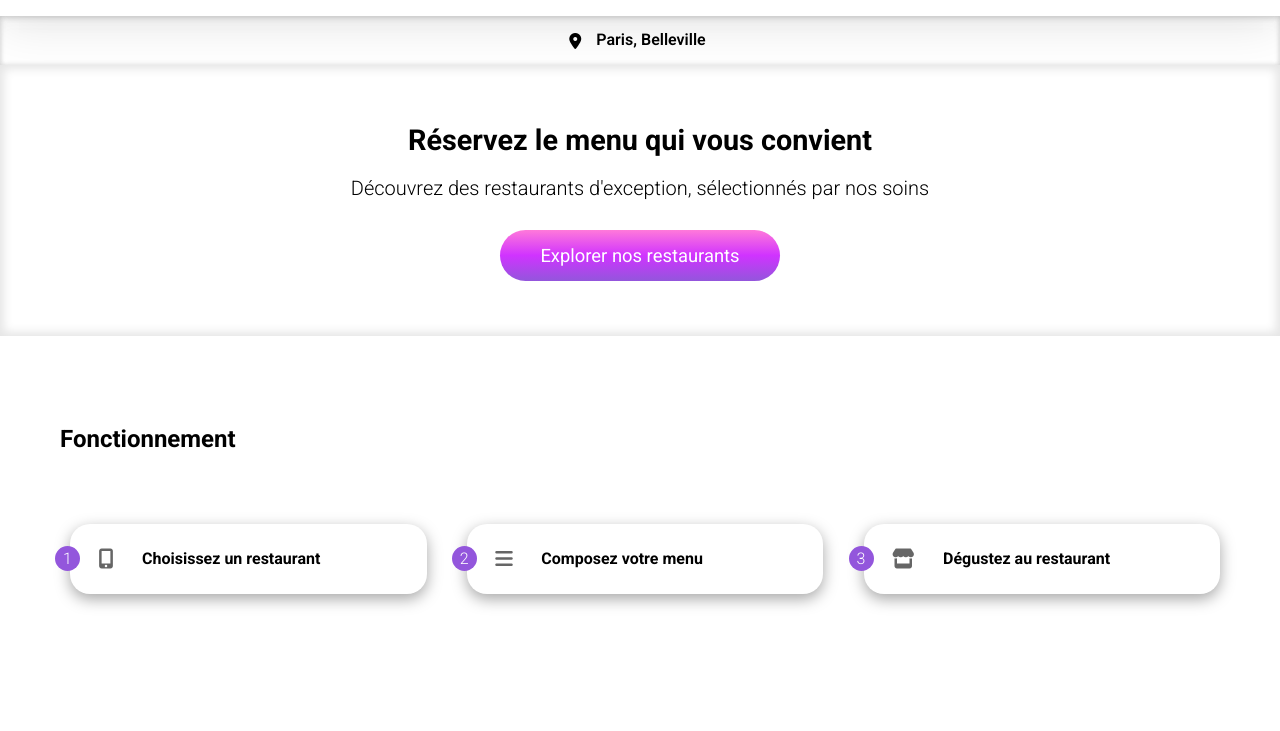
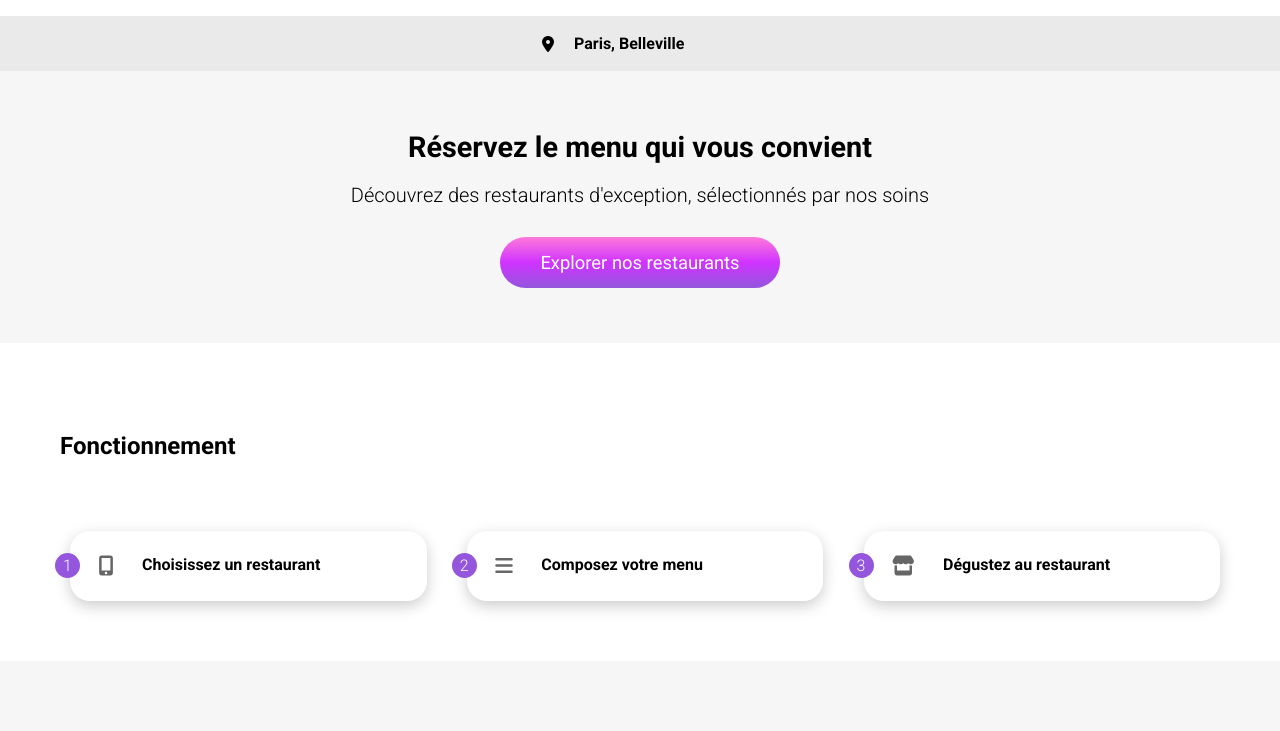
Before and after one commit to kuropng/P3-Formation, a plain HTML site: page accueil.html in a window 1280 px wide. Shown: the part 48-779 px from the top of the page. Drawn offline with Linux system fonts and the light colour scheme; a web font is replaced by a local one.

Commit message:
version final

```diff
--- a/accueil.html
+++ b/accueil.html
@@ -22,7 +22,7 @@
                 </div>
                 <div class="header-welcome__location width">
                     <i class="fa-solid fa-location-dot"></i>
-                    <p>Paris, Belleville</p>
+                    <input type="search" name="search_bar" value="Paris, Belleville" class="header-welcome__search">
                 </div>
             </div>
         </header>
--- a/sass/base/_reset.scss
+++ b/sass/base/_reset.scss
@@ -1,5 +1,3 @@
-/*! normalize.css v8.0.1 | MIT License | github.com/necolas/normalize.css */
-
 /* Document
    ========================================================================== */
 
--- a/sass/layout/_footer.scss
+++ b/sass/layout/_footer.scss
@@ -1,7 +1,7 @@
 .mfp {
   margin: 0px;
   padding: 30px;
-  background-color: #222;
+  background-color: #353535;
   color: #fff;
 
   span{
--- a/sass/layout/_header.scss
+++ b/sass/layout/_header.scss
@@ -10,7 +10,7 @@
   &__content{
     text-align: center;
     padding: 15px 0px 15px 0px;
-    box-shadow: rgba(0, 0, 0, 0.1) 0px 10px 50px;
+    box-shadow: rgb(0 0 0 / 30%) 0px 5px 15px;
   }
 
   &__location{
@@ -18,13 +18,20 @@
     justify-content: center;
     align-items: center;
     gap: 10px;
-    box-shadow: rgba(88, 88, 88, 0.2) 0px 1px 6px inset, rgba(88, 88, 88, 0.02) 0px 12px 13px inset, rgba(88, 88, 88, 0.15) 0px 1px 5px inset;
+    background-color: #eaeaea;
     padding: 10px 0px 10px 0px;
 
-    > p {
-      font-weight: 600;
-      margin: 5px 5px 5px 5px;
+    > i {
+      margin-left: 30px;
     }
+  }
+
+  &__search {
+    border: none;
+    background: none;
+    line-height: 25px;
+    padding: 5px 0px 5px 10px;
+    font-weight: 700;
   }
 
   &__icon{}
--- a/sass/pages/_accueil.scss
+++ b/sass/pages/_accueil.scss
@@ -1,7 +1,7 @@
 .explanation {
   text-align: center;
   padding: 40px;
-  box-shadow: rgba(0, 0, 0, 0.1) 0px 0px 10px 4px inset;
+  background-color: #F6F6F6;
 
   &__title{
     font-size: 1.8rem;
@@ -50,7 +50,7 @@
     margin-top: 25px;
     height: 70px;
     border-radius: 20px;
-    box-shadow: rgba(0, 0, 0, 0.35) 0px 5px 15px;
+    box-shadow: rgba(0, 0, 0, 0.20) 0px 5px 15px;
 
     > i {
       font-size: 20px;
@@ -93,6 +93,7 @@
 .overview {
   padding: 20px;
   margin-bottom: 40px;
+  background-color: #F6F6F6;
 
   > h2 {
     font-weight: 700;
--- a/sass/pages/_restaurant.scss
+++ b/sass/pages/_restaurant.scss
@@ -1,12 +1,12 @@
 .menu__img{
-	height: 200px;
+	height: 225px;
 	object-fit: cover;
 	margin: 0px;
 }
 
 .menu{
 	border-radius: 30px 30px 0px 0px;
-  background-color: #fff;
+  background-color: #f6f6f6;
   position: relative;
   top: -35px;
   padding: 30px;
```
Also changed, not shown: sass/main.css, 1 other file. Lines whose indentation alone changed are shown as unchanged.
